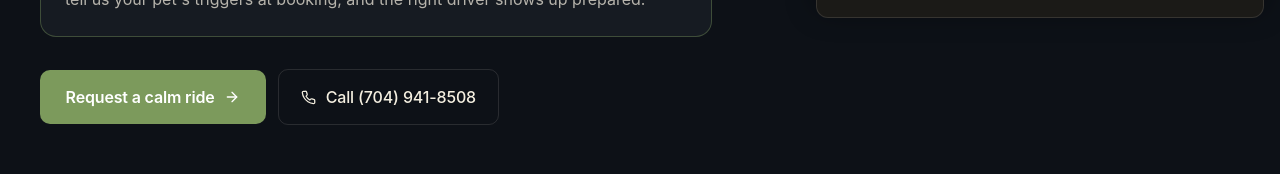
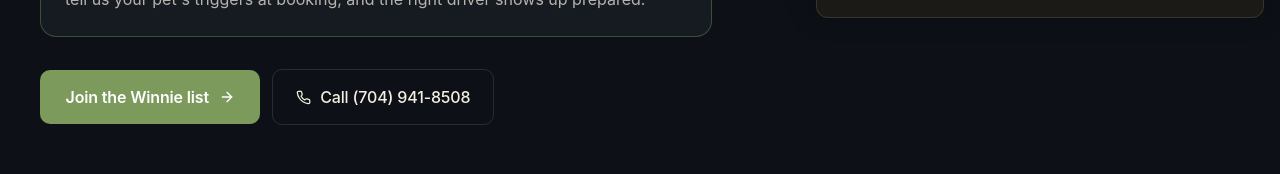
Before and after one commit to phil379/tassytrucks-website-v3, a Next.js app: page /charlotte/calm-pet-transport in a window 1280 px wide. Shown: the part 766-940 px from the top of the page. Built offline with nearby package versions, Linux system fonts and the light colour scheme; a web font is replaced by a local one.

Commit message:
Winnie join-list flip (continued)

```diff
--- a/app/charlotte/calm-pet-transport/page.tsx
+++ b/app/charlotte/calm-pet-transport/page.tsx
@@ -2,7 +2,6 @@ import Link from 'next/link';
 import type { Metadata } from 'next';
 import LandingPageShell from '@/components/seo/LandingPageShell';
 import PawIcon from '@/components/seo/PawIcon';
-import { seoRequest } from '@/lib/request-links';
 
 export const metadata: Metadata = {
   title: 'Calm Pet Transport in Charlotte NC | Winnie Ride',
@@ -12,7 +11,10 @@ export const metadata: Metadata = {
   openGraph: { url: '/charlotte/calm-pet-transport', images: ['/og-image/calm-pet-transport'] },
 };
 
-const CTA_HREF = seoRequest('winnie', { source: 'seo-calm', temperament: 'anxious' });
+// Winnie Ride is join-list only until its first driver is in place (Phil,
+// 2026-11-18 — phased launch): the CTA goes to the list on /winnie,
+// not to the booking form.
+const CTA_HREF = '/winnie#join-list';
 
 const linkCls = 'underline decoration-winnie-sage underline-offset-2';
 
@@ -28,7 +30,7 @@ export default function CalmPetTransportPage() {
       h1="Calm Pet Transport in Charlotte for Anxious, Fearful, and Senior Pets"
       heroSubtitle="A quiet, climate-controlled ride with a driver matched to your pet’s temperament — because a stressed pet shouldn’t have to ride in a stranger’s car."
       quickAnswer="Calm pet transport means a quiet, climate-controlled vehicle and a pace set by your pet rather than the clock. Winnie Ride by Tassy Transportation matches drivers to your pet's temperament across Charlotte and Mecklenburg County. You tell us your pet's triggers at booking, and the right driver shows up prepared."
-      ctaText="Request a calm ride"
+      ctaText="Join the Winnie list"
       ctaHref={CTA_HREF}
       schemaServiceType="Pet Transportation"
       sections={[
--- a/app/charlotte/dog-grooming-pickup/page.tsx
+++ b/app/charlotte/dog-grooming-pickup/page.tsx
@@ -2,7 +2,6 @@ import Link from 'next/link';
 import type { Metadata } from 'next';
 import LandingPageShell from '@/components/seo/LandingPageShell';
 import PawIcon from '@/components/seo/PawIcon';
-import { seoRequest } from '@/lib/request-links';
 
 export const metadata: Metadata = {
   title: { absolute: 'Dog Grooming Pickup Service in Charlotte NC | Winnie Ride' },
@@ -12,7 +11,10 @@ export const metadata: Metadata = {
   openGraph: { url: '/charlotte/dog-grooming-pickup', images: ['/og-image/dog-grooming-pickup'] },
 };
 
-const CTA_HREF = seoRequest('winnie', { source: 'seo-grooming' });
+// Winnie Ride is join-list only until its first driver is in place (Phil,
+// 2026-11-18 — phased launch): the CTA goes to the list on /winnie,
+// not to the booking form.
+const CTA_HREF = '/winnie#join-list';
 
 const linkCls = 'underline decoration-winnie-sage underline-offset-2';
 
@@ -28,7 +30,7 @@ export default function DogGroomingPickupPage() {
       h1="Dog Grooming Pickup Service in Charlotte — Your Dog Makes the Appointment, Even When You Can’t"
       heroSubtitle="Round-trip or one-way rides between your door and your groomer’s — same-day when vehicles are available, or on a recurring schedule that matches your standing appointment."
       quickAnswer="Winnie Ride is a dog grooming pickup service covering Charlotte and Mecklenburg County. We drive your dog to the groomer and back — round-trip or one-way, same-day when a vehicle is available, or on a recurring weekly or biweekly schedule. Current rabies vaccination required (plus DAPP for dogs). The pet's owner confirms rabies status when booking."
-      ctaText="Schedule a grooming ride"
+      ctaText="Join the Winnie list"
       ctaHref={CTA_HREF}
       schemaServiceType="Pet Transportation"
       sections={[
--- a/app/charlotte/pet-boarding-transport/page.tsx
+++ b/app/charlotte/pet-boarding-transport/page.tsx
@@ -2,7 +2,6 @@ import Link from 'next/link';
 import type { Metadata } from 'next';
 import LandingPageShell from '@/components/seo/LandingPageShell';
 import PawIcon from '@/components/seo/PawIcon';
-import { seoRequest } from '@/lib/request-links';
 
 export const metadata: Metadata = {
   title: 'Pet Boarding Pickup & Drop-Off in Charlotte NC',
@@ -12,7 +11,10 @@ export const metadata: Metadata = {
   openGraph: { url: '/charlotte/pet-boarding-transport', images: ['/og-image/pet-boarding-transport'] },
 };
 
-const CTA_HREF = seoRequest('winnie', { source: 'seo-boarding' });
+// Winnie Ride is join-list only until its first driver is in place (Phil,
+// 2026-11-18 — phased launch): the CTA goes to the list on /winnie,
+// not to the booking form.
+const CTA_HREF = '/winnie#join-list';
 
 const linkCls = 'underline decoration-[#7C9A5C] underline-offset-2';
 
@@ -28,7 +30,7 @@ export default function PetBoardingTransportPage() {
       h1="Pet Boarding Pickup & Drop-Off in Charlotte — Kennel Runs Scheduled Around Your Flights"
       heroSubtitle="We take your dog or cat to the boarding facility before you fly and bring them home when you land — no favors to ask, no second car to coordinate."
       quickAnswer="Winnie Ride by Tassy Transportation is a pet boarding pickup service covering Charlotte and Mecklenburg County. We handle home-to-kennel drop-offs, boarding-to-home returns, and daily daycare runs, scheduled around your travel. Current rabies vaccination required (plus DAPP for dogs, FVRCP for cats). The pet's owner confirms rabies status when booking. Call (704) 941-8508 — a dispatcher usually confirms your driver and your price within 2 hours during business hours."
-      ctaText="Schedule boarding transport"
+      ctaText="Join the Winnie list"
       ctaHref={CTA_HREF}
       schemaServiceType="Pet Transportation"
       sections={[
--- a/app/charlotte/pet-transport/page.tsx
+++ b/app/charlotte/pet-transport/page.tsx
@@ -4,7 +4,6 @@ import LandingPageShell from '@/components/seo/LandingPageShell';
 import PawIcon from '@/components/seo/PawIcon';
 import PagePhoto from '@/components/seo/PagePhoto';
 import WinniePortrait from '@/components/seo/WinniePortrait';
-import { seoRequest } from '@/lib/request-links';
 
 export const metadata: Metadata = {
   title: 'Pet Transport in Charlotte NC — Winnie Ride',
@@ -14,7 +13,10 @@ export const metadata: Metadata = {
   openGraph: { url: '/charlotte/pet-transport', images: ['/og-image/pet-transport'] },
 };
 
-const CTA_HREF = seoRequest('winnie', { source: 'seo-pet' });
+// Winnie Ride is join-list only until its first driver is in place (Phil,
+// 2026-11-18 — phased launch): the CTA goes to the list on /winnie,
+// not to the booking form.
+const CTA_HREF = '/winnie#join-list';
 
 const linkCls = 'underline decoration-[#7C9A5C] underline-offset-2';
 
@@ -40,7 +42,7 @@ export default function PetTransportPage() {
       h1="Pet Transport in Charlotte, NC — Rides Your Dog or Cat Actually Deserves"
       heroSubtitle="Winnie Ride is door-to-door pet transport for Charlotte families — to the vet, the groomer, or boarding — run by a local company you can call, not an app you hope shows up."
       quickAnswer="Winnie Ride is the pet transport service of Tassy Transportation, a veteran-owned Charlotte company. We move your dog or cat door-to-door in climate-controlled vehicles. Current rabies vaccination required (plus DAPP for dogs, FVRCP for cats). The pet's owner confirms rabies status when booking. Book online or call (704) 941-8508. A dispatcher usually confirms your driver and your price within 2 hours during business hours."
-      ctaText="Request a pet ride"
+      ctaText="Join the Winnie list"
       ctaHref={CTA_HREF}
       schemaServiceType="Pet Transportation"
       sections={[
--- a/app/charlotte/post-surgery-pet-transport/page.tsx
+++ b/app/charlotte/post-surgery-pet-transport/page.tsx
@@ -2,7 +2,6 @@ import Link from 'next/link';
 import type { Metadata } from 'next';
 import LandingPageShell from '@/components/seo/LandingPageShell';
 import PawIcon from '@/components/seo/PawIcon';
-import { seoRequest } from '@/lib/request-links';
 
 export const metadata: Metadata = {
   title: 'Post-Surgery Pet Transport Charlotte — Dog Pickup',
@@ -12,7 +11,10 @@ export const metadata: Metadata = {
   openGraph: { url: '/charlotte/post-surgery-pet-transport', images: ['/og-image/post-surgery-pet-transport'] },
 };
 
-const CTA_HREF = seoRequest('winnie', { source: 'seo-postop', sedated: '1' });
+// Winnie Ride is join-list only until its first driver is in place (Phil,
+// 2026-11-18 — phased launch): the CTA goes to the list on /winnie,
+// not to the booking form.
+const CTA_HREF = '/winnie#join-list';
 
 const linkCls = 'underline decoration-[#7C9A5C] underline-offset-2';
 
@@ -28,7 +30,7 @@ export default function PostSurgeryPetTransportPage() {
       h1="Post-Surgery Pet Transport in Charlotte — Safe Rides Home After Your Dog or Cat's Procedure"
       heroSubtitle="A driver picks your pet up from the vet, follows the discharge instructions, and brings them straight to your door — so nobody has to drive with one eye on the back seat."
       quickAnswer="Winnie Ride by Tassy Transportation provides post-surgery pet pickup across Charlotte and Mecklenburg County. Every pet rides secured in a carrier in a climate-controlled vehicle. Call (704) 941-8508 or book online. A dispatcher usually confirms your driver and your price within 2 hours during business hours."
-      ctaText="Request a post-op pickup"
+      ctaText="Join the Winnie list"
       ctaHref={CTA_HREF}
       schemaServiceType="Pet Transportation"
       sections={[
--- a/app/charlotte/vet-appointment-rides/page.tsx
+++ b/app/charlotte/vet-appointment-rides/page.tsx
@@ -2,7 +2,6 @@ import Link from 'next/link';
 import type { Metadata } from 'next';
 import LandingPageShell from '@/components/seo/LandingPageShell';
 import PawIcon from '@/components/seo/PawIcon';
-import { seoRequest } from '@/lib/request-links';
 import { WINNIE_LEAD_WORD } from '@/lib/copy';
 
 export const metadata: Metadata = {
@@ -13,7 +12,10 @@ export const metadata: Metadata = {
   openGraph: { url: '/charlotte/vet-appointment-rides', images: ['/og-image/vet-appointment-rides'] },
 };
 
-const CTA_HREF = seoRequest('winnie', { source: 'seo-vet', purpose: 'vet' });
+// Winnie Ride is join-list only until its first driver is in place (Phil,
+// 2026-11-18 — phased launch): the CTA goes to the list on /winnie,
+// not to the booking form.
+const CTA_HREF = '/winnie#join-list';
 
 const linkCls = 'underline decoration-[#7C9A5C] underline-offset-2';
 
@@ -29,7 +31,7 @@ export default function VetAppointmentRidesPage() {
       h1="Rides to the Vet in Charlotte — Pet Transport for Appointments You Can't Make"
       heroSubtitle="Your clinic closes at 5 and your job doesn't — Winnie Ride picks up your pet, handles the appointment trip, and brings them home while you stay at work."
       quickAnswer={`Winnie Ride provides scheduled rides to the vet across Charlotte and Mecklenburg County when you can't leave work — we pick up your dog or cat, deliver them to the clinic, and bring them home. Current rabies vaccination required (plus DAPP for dogs, FVRCP for cats). The pet's owner confirms rabies status when booking. Book with at least ${WINNIE_LEAD_WORD} hours' notice or call (704) 941-8508.`}
-      ctaText="Schedule a vet ride"
+      ctaText="Join the Winnie list"
       ctaHref={CTA_HREF}
       schemaServiceType="Pet Transportation"
       sections={[
--- a/app/compare/winnie-vs-uber-pet-vs-lyft-pet/page.tsx
+++ b/app/compare/winnie-vs-uber-pet-vs-lyft-pet/page.tsx
@@ -3,7 +3,6 @@ import type { Metadata } from 'next';
 import { Check, Minus } from 'lucide-react';
 import LandingPageShell from '@/components/seo/LandingPageShell';
 import PawIcon from '@/components/seo/PawIcon';
-import { seoRequest } from '@/lib/request-links';
 import { SERVICE_AREA, WINNIE_LEAD_HOURS } from '@/lib/copy';
 
 export const metadata: Metadata = {
@@ -14,7 +13,10 @@ export const metadata: Metadata = {
   openGraph: { url: '/compare/winnie-vs-uber-pet-vs-lyft-pet', images: ['/og-image/winnie-vs-uber-pet-vs-lyft-pet'] },
 };
 
-const CTA_HREF = seoRequest('winnie', { source: 'seo-compare-pet' });
+// Winnie Ride is join-list only until its first driver is in place (Phil,
+// 2026-11-18 — phased launch): the CTA goes to the list on /winnie,
+// not to the booking form.
+const CTA_HREF = '/winnie#join-list';
 
 const yes = <Check size={18} className="inline" style={{ color: '#7C9A5C' }} aria-label="Yes" />;
 const no = <Minus size={18} className="inline opacity-40" aria-label="No" />;
@@ -108,7 +110,7 @@ export default function WinnieComparePage() {
       h1="Winnie Ride vs Uber Pet vs Lyft Pet — Charlotte Pet Transport Compared"
       heroSubtitle="The honest version: when a rideshare pet option is fine, and when your pet needs a service built for pets."
       quickAnswer="Uber Pet and Lyft Pets let you bring your pet along on your own ride for an added fee — good for quick trips with a calm, well-socialized dog when you're in the car too. Winnie Ride is a dedicated Charlotte pet transport service that moves your pet when you can't be there, with current rabies vaccination required (plus DAPP for dogs, FVRCP for cats). The pet's owner confirms rabies status when booking."
-      ctaText="Request a pet ride"
+      ctaText="Join the Winnie list"
       ctaHref={CTA_HREF}
       schemaServiceType="Pet Transportation"
       publishedDate="June 11, 2026"
```
